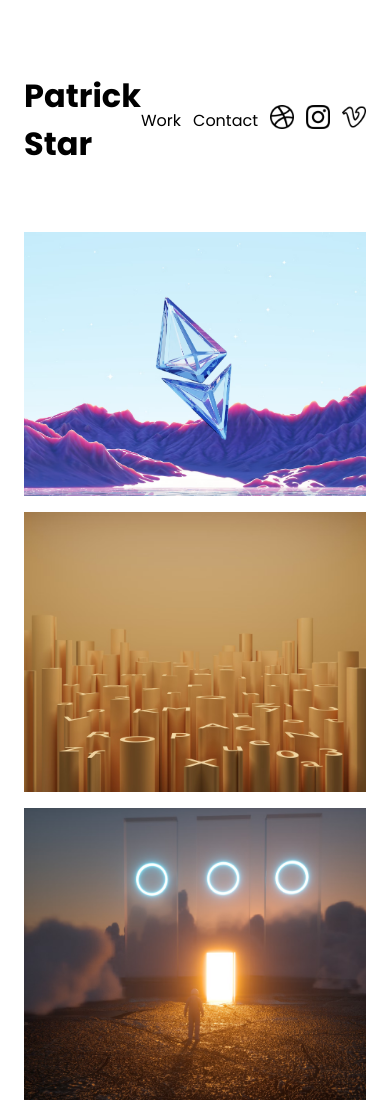
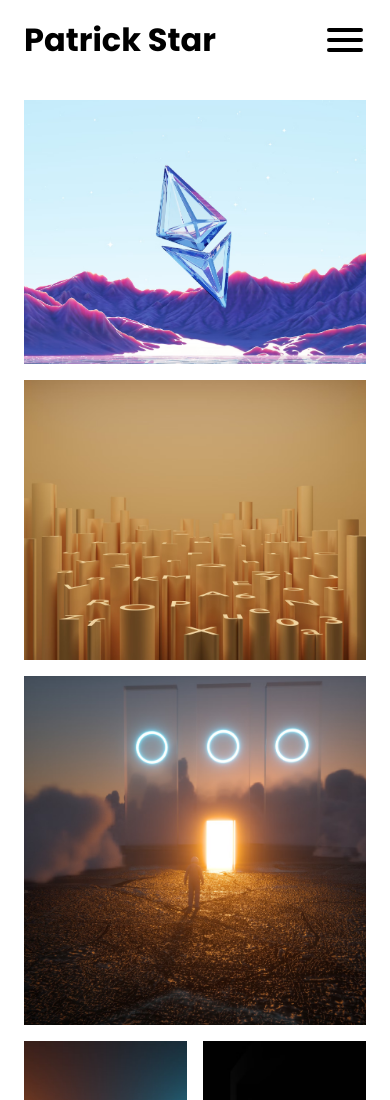
Before and after one commit to mattbuckwell/designer-portfolio, a plain HTML site: page index.html in a window 390 px wide. Shown: the top 1100 px of the page. Drawn offline with Linux system fonts and the light colour scheme.

Commit message:
creating the hamburger button

```diff
--- a/app.css
+++ b/app.css
@@ -41,6 +41,18 @@ body {
 .navbar .right img {
     width: 24px;
     height: 24px;
+}
+
+.navbar .hamburger {
+    display: none;
+}
+
+.navbar .bar {
+    background-color: #000;
+    height: 4px;
+    width: 36px;
+    margin: 3px;
+    border-radius: 10px;
 }
 
 /* Grid Section */
@@ -145,6 +157,7 @@ body {
     padding: 64px;
 }
 
+/* Media Queries Section */
 @media only screen and (max-width: 1100px) {
     .container {
         max-width: 100%;
@@ -163,7 +176,29 @@ body {
 }
 
 @media only screen and (max-width: 768px) {
+    .navbar {
+        padding: 16px 24px;
+        position: fixed;
+        top: 0;
+        left: 0;
+        z-index: 3;
+        background-color: #fff;
+        width: 100%;
+        box-sizing: border-box;
+    }
+    .navbar .right {
+        display: none;
+    }
+
+    .navbar .hamburger {
+        display: flex;
+        flex-direction: column;
+        justify-content: center;
+        align-items: center;
+    }
+
     .project-grid {
+        margin-top: 100px;
         grid-template-areas:
             "eth eth"
             "alphabet alphabet"
--- a/index.html
+++ b/index.html
@@ -32,6 +32,11 @@
             <img src="images/v_icon.png" alt="" />
           </a>
         </nav>
+        <div class="hamburger">
+          <div class="bar"></div>
+          <div class="bar"></div>
+          <div class="bar"></div>
+        </div>
       </header>
       <div class="project-grid">
         <div class="project" id="eth">
```
